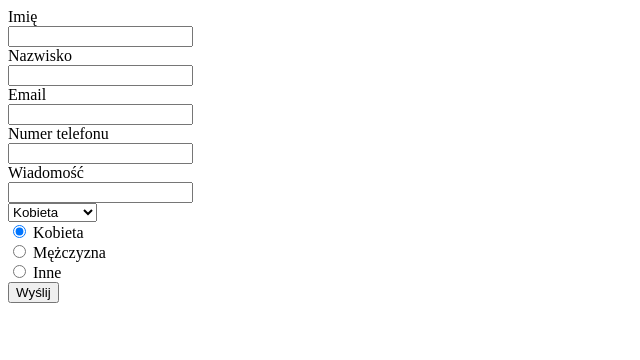
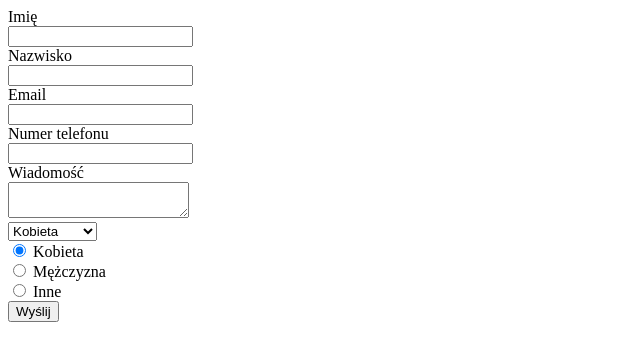
Before and after one commit to joannakowal10/joannakowal10.github.io, a plain HTML site: page warsztaty/formularz.html in a window 1280 px wide. Shown: the whole page, without its empty margins (0-640 px from the left). Drawn offline with Linux system fonts and the light colour scheme.

Commit message:
zmiana ramki

```diff
--- a/warsztaty/formularz.html
+++ b/warsztaty/formularz.html
@@ -15,11 +15,11 @@
         <label for="numer telefonu">Numer telefonu</label><br />
         <input type="text" name="numertelefonu" id="numertelefonu"><br />
         <label for="wiadomosc">Wiadomość</label><br />
-        <input type="text" name="wiadomosc" id="wiadomosc"><br />
+        <textarea maxlength=“100”></textarea> <br />
         <select name="wybierz">
             <option value="value1">Kobieta</option>
             <option value="value2">Mężczyzna</option>
-         </select><br />
+        </select><br />
         <input type="radio" name="gender" value="kobieta" checked> Kobieta<br>
         <input type="radio" name="gender" value="mezczyzna"> Mężczyzna<br>
         <input type="radio" name="gender" value="inne"> Inne<br />
```
